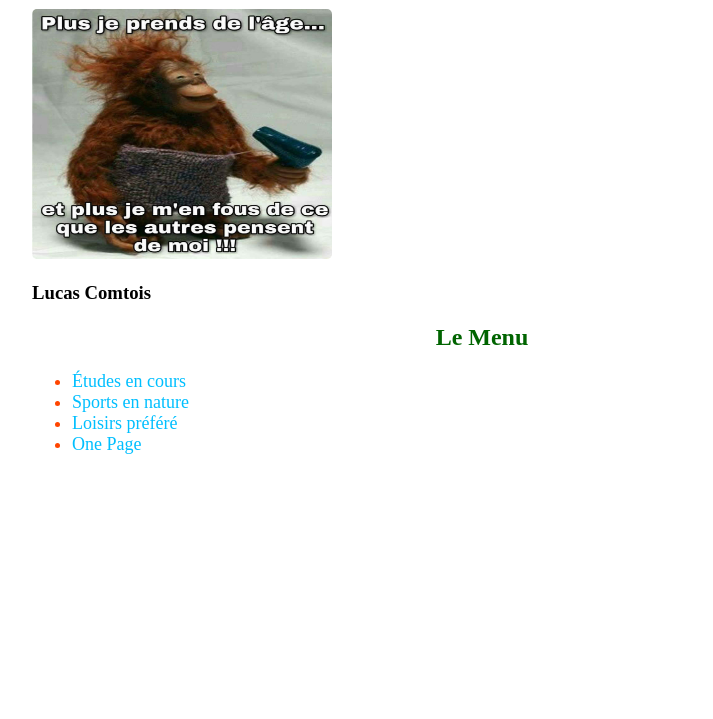
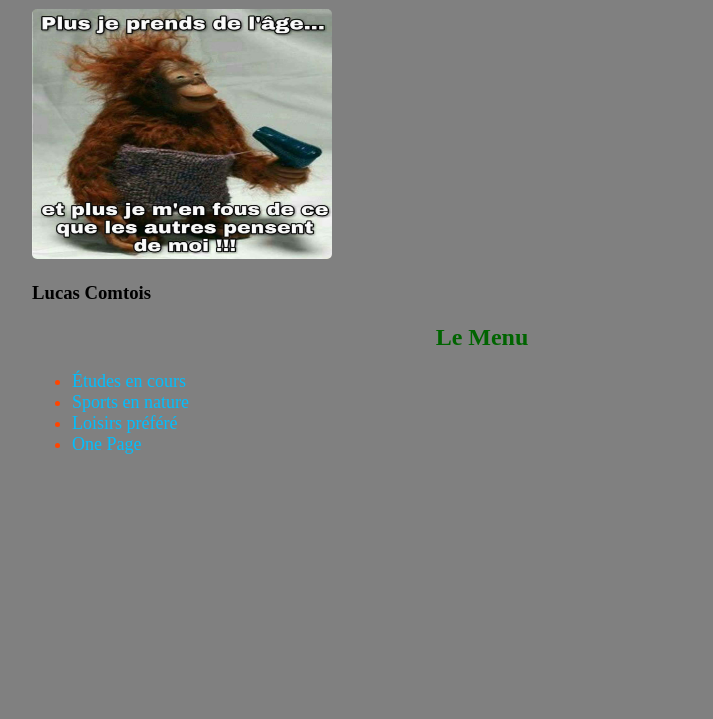
Before and after one commit to OdinnQc/AEC_Front_End, a plain HTML site: page Integration1/JeMePresente/index.html in a window 1280 px wide. Shown: the part 81-800 px from the top of the page, without its empty margins (158-871 px from the left). Drawn offline with Linux system fonts and the light colour scheme.

Commit message:
Je Me Présente v2 avec CSS

```diff
--- a/Integration1/JeMePresente/css/style.css
+++ b/Integration1/JeMePresente/css/style.css
@@ -6,7 +6,8 @@ body
 {
     width: 900px;
     margin: auto;
-    background: url("medias/bg.png") no-repeat center;
+    background: url("../medias/bg.png") no-repeat center;
+    background: grey;
     color: #000000;
 }
 a
```
